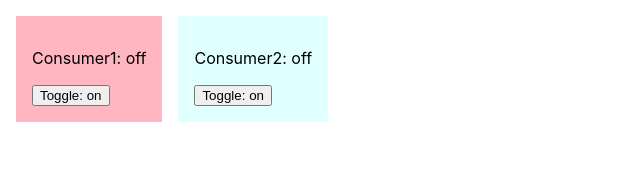
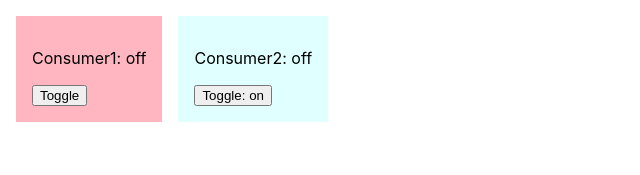
Before and after one commit to jonsamp/test-4-27-cra, a React (Create React App) app: page / in a window 1280 px wide. Shown: the top 175 px of the page, without its empty margins (0-640 px from the left). Built offline with nearby package versions, Linux system fonts and the light colour scheme.

Commit message:
migrate to react 16

```diff
--- a/package.json
+++ b/package.json
@@ -6,8 +6,8 @@
     "@testing-library/jest-dom": "^5.14.1",
     "@testing-library/react": "^13.0.0",
     "@testing-library/user-event": "^13.2.1",
-    "react": "^18.1.0",
-    "react-dom": "^18.1.0",
+    "react": "^16.14.0",
+    "react-dom": "^16.14.0",
     "react-scripts": "5.0.1",
     "web-vitals": "^2.1.0"
   },
--- a/src/App.js
+++ b/src/App.js
@@ -1,8 +1,10 @@
+import React from 'react';
 import './App.css';
 import { Consumer1 } from './components/Consumer1';
 import { Consumer2 } from './components/Consumer2';
 
 function App() {
+  console.log('Rendering App');
   return (
     <div className='App'>
       <Consumer1 />
--- a/src/components/Consumer1.js
+++ b/src/components/Consumer1.js
@@ -3,13 +3,12 @@ import useToggle from '../hooks/useToggle';
 
 export function Consumer1() {
   const [on, setOn] = useToggle(false);
+  console.log('Rendering Consumer1');
 
   return (
     <div style={{ backgroundColor: 'lightpink', padding: '1rem' }}>
       <p>Consumer1: {on ? 'on' : 'off'}</p>
-      <button onClick={() => setOn((prev) => !prev)}>
-        Toggle: {on ? 'off' : 'on'}
-      </button>
+      <button onClick={() => setOn(!on)}>Toggle</button>
     </div>
   );
 }
--- a/src/components/Consumer2.js
+++ b/src/components/Consumer2.js
@@ -3,6 +3,7 @@ import useToggle from '../hooks/useToggle';
 
 export function Consumer2() {
   const [on, setOn] = useToggle(false);
+  console.log('Rendering Consumer2');
 
   return (
     <div style={{ backgroundColor: 'lightcyan', padding: '1rem' }}>
--- a/src/hooks/useToggle.js
+++ b/src/hooks/useToggle.js
@@ -1,9 +1,9 @@
-import { useState } from 'react';
+import { useCallback, useState } from 'react';
 
 const useToggle = (initialState = false) => {
   const [state, setState] = useState(initialState);
 
-  const toggle = () => setState((state) => !state);
+  const toggle = useCallback(() => setState((state) => !state), []);
 
   return [state, toggle];
 };
--- a/src/index.js
+++ b/src/index.js
@@ -1,17 +1,19 @@
 import React from 'react';
-import ReactDOM from 'react-dom/client';
+// import ReactDOM from 'react-dom/client';
+import ReactDOM from 'react-dom';
 import './index.css';
 import App from './App';
-import reportWebVitals from './reportWebVitals';
 
-const root = ReactDOM.createRoot(document.getElementById('root'));
-root.render(
+ReactDOM.render(
   <React.StrictMode>
     <App />
-  </React.StrictMode>
+  </React.StrictMode>,
+  document.getElementById('root')
 );
 
-// If you want to start measuring performance in your app, pass a function
-// to log results (for example: reportWebVitals(console.log))
-// or send to an analytics endpoint. Learn more: https://bit.ly/CRA-vitals
-reportWebVitals();
+// const root = ReactDOM.createRoot(document.getElementById('root'));
+// root.render(
+//   <React.StrictMode>
+//     <App />
+//   </React.StrictMode>
+// );
```
Also changed, not shown: 2 other files (tests, documents, lock files or other folders).
